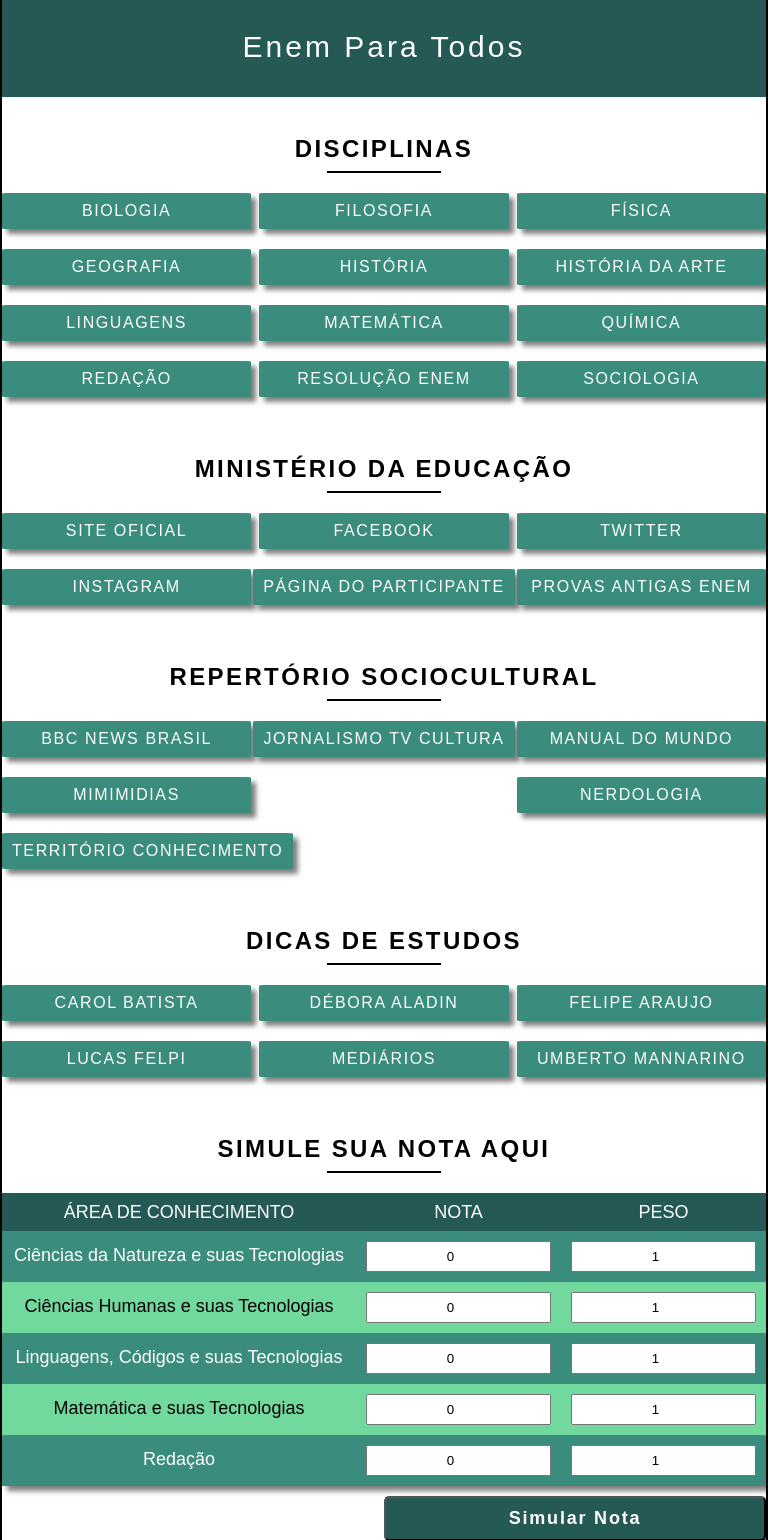
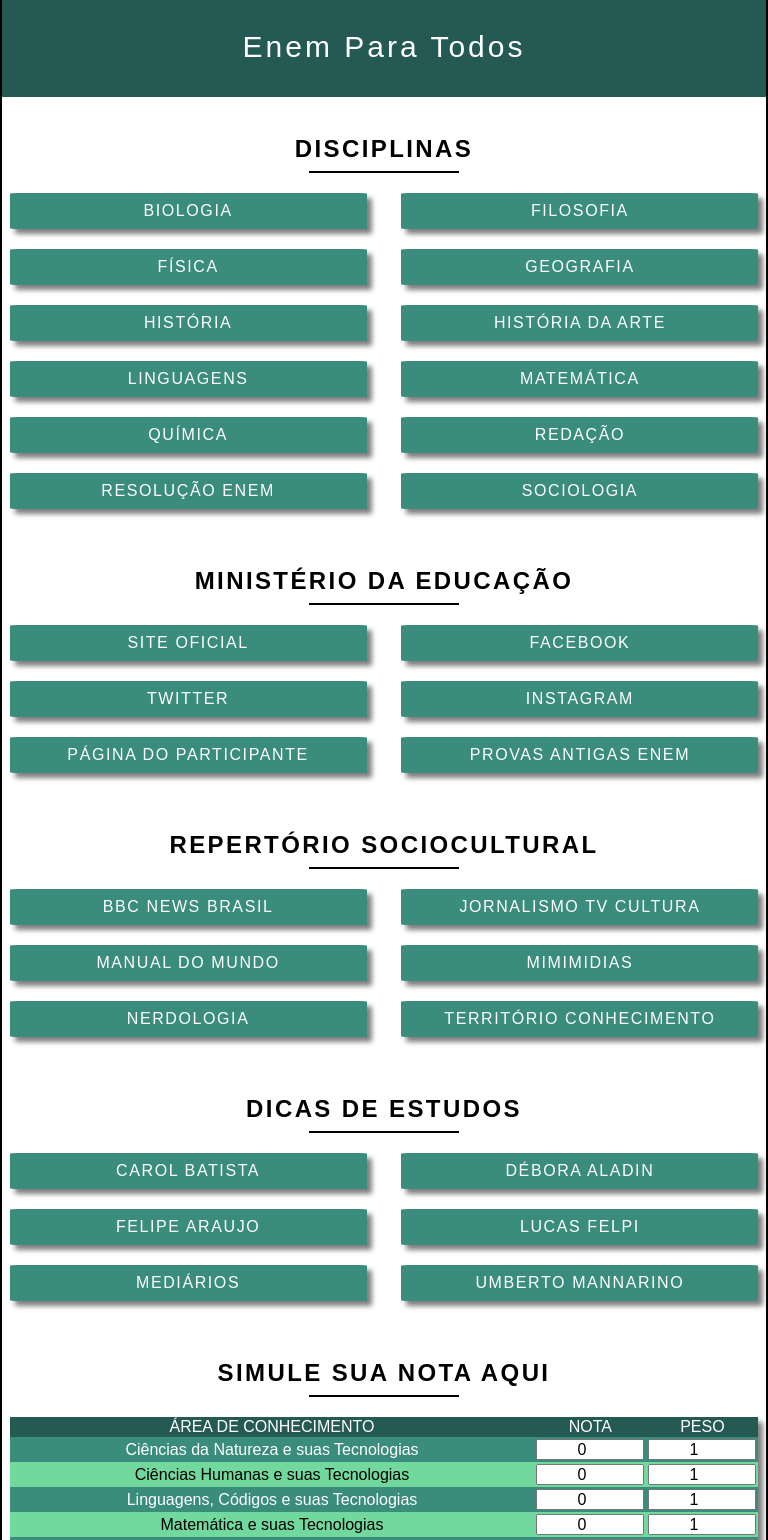
Before and after one commit to 1995-Matheus-Lima/EnemParaTodos, a React (Create React App) app in the folder enemparatodos/: page / in a window 768 px wide. Shown: the top 1540 px of the page. Built offline with nearby package versions, Linux system fonts and the light colour scheme.

Commit message:
Site Transformado em Responsivo

```diff
--- a/enemparatodos/src/componentes/Calculator.js
+++ b/enemparatodos/src/componentes/Calculator.js
@@ -58,7 +58,6 @@ const Calculator = () => {
     const arrayMultiplicacao = notas.map((item,index) => (
       item * pesos[index]
     ))
-    console.log(arrayMultiplicacao);
     const somaNota = arrayMultiplicacao.reduce((somaNota, currentElement)=>( somaNota +currentElement))
     const somaPeso = pesos.reduce((SomaPeso, currentElement)=>( SomaPeso+ currentElement))
     const mediaFinal = (somaNota/somaPeso).toFixed(3)
@@ -70,7 +69,6 @@ const Calculator = () => {
     let count = 0
     event.preventDefault();
     notas.forEach(nota => {if(nota < 0){ count +=1 }})
-    console.log(count)
 
     if( (count === 0) && pesoCorreto){
       showNota();
--- a/enemparatodos/src/index.css
+++ b/enemparatodos/src/index.css
@@ -212,6 +212,7 @@ table {
 .containerHome {
   display: block;
   max-width: 940px;
+  width: 98%;
   margin: 20px auto;
   padding-top: 20px;
 }
@@ -227,11 +228,12 @@ table {
 .containerHome h1::after {
   content: "";
   display: block;
-  width: 15%;
+  width: 20%;
   height: 2px;
   background-color: black;
   margin: 10px auto;
 }
+/* ----------------------- Calculadora --------------------- */
 .FormCalculator {
   font-family: Arial, Helvetica, sans-serif;
   display: flex;
@@ -305,7 +307,7 @@ table {
   flex-wrap: wrap;
 }
 .LinksExternosHomeCss a {
-  min-width: 30%;
+  width: 30%;
   text-align: center;
   text-decoration: none;
   background-color: #3a8c7d;
@@ -423,7 +425,7 @@ table {
 }
 .YoutubeVideos {
   width: 80%;
-  height: 40vw;
+  height: 35vw;
   display: block;
   margin: 20px auto;
   background-color: #71d99e;
@@ -445,3 +447,77 @@ table {
   background-color: #212226;
   color: #fff;
 }
+
+/* -------------------- Responsive Styles ------------------ */
+@media (max-width: 850px) and (min-width: 501px) {
+  .containerHome {
+    display: block;
+    margin: 20px auto;
+    padding-top: 20px;
+  }
+  .LinksExternosHomeCss a {
+    width: 45%;
+    background-color: #3a8c7d;
+    border-radius: 2%;
+    padding: 10px;
+    margin-bottom: 20px;
+    text-transform: uppercase;
+    color: #fff;
+    letter-spacing: 0.1em;
+    font-family: Arial, Helvetica, sans-serif;
+    box-shadow: 5px 5px 5px rgba(0, 0, 0, 0.5);
+  }
+  .linksInternosCss a {
+    width: 45%;
+  }
+
+  .FormCalculator th,
+  .FormCalculator td {
+    padding: 2px;
+    font-size: 1em;
+    text-align: center;
+  }
+  .FormCalculator input {
+    height: 15px;
+    width: 100px;
+    font-size: 1em;
+  }
+  .blockFooter p {
+    font-size: 1em;
+  }
+  .Videos a {
+    font-size: 0.875em;
+  }
+}
+@media (max-width: 500px) {
+  .containerHome h1 {
+    font-size: 1.125em;
+  }
+  .LinksExternosHomeCss a,
+  .linksInternosCss a {
+    width: 90%;
+    font-size: 0.875em;
+  }
+  .FormCalculator th,
+  .FormCalculator td {
+    padding: 2px;
+    padding-top: 5px;
+    font-size: 1em;
+  }
+  .FormCalculator input {
+    width: 60px;
+  }
+  .FooterStyle p,
+  .FooterStyle h2 {
+    font-size: 1em;
+  }
+  .blockFooter p {
+    font-size: 1em;
+  }
+  .Videos h3 {
+    font-size: 0.875em;
+  }
+  .Videos a {
+    font-size: 0.5em;
+  }
+}
```
